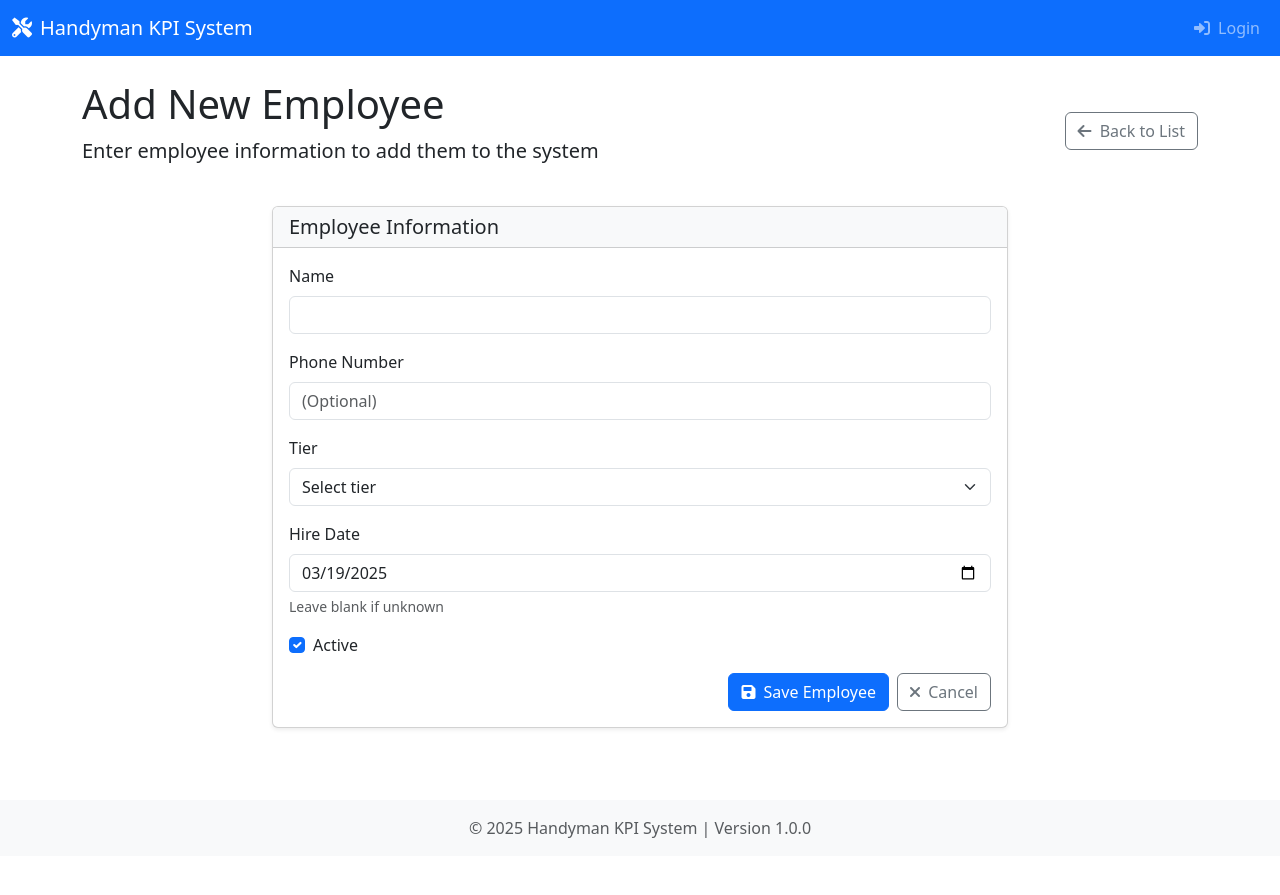
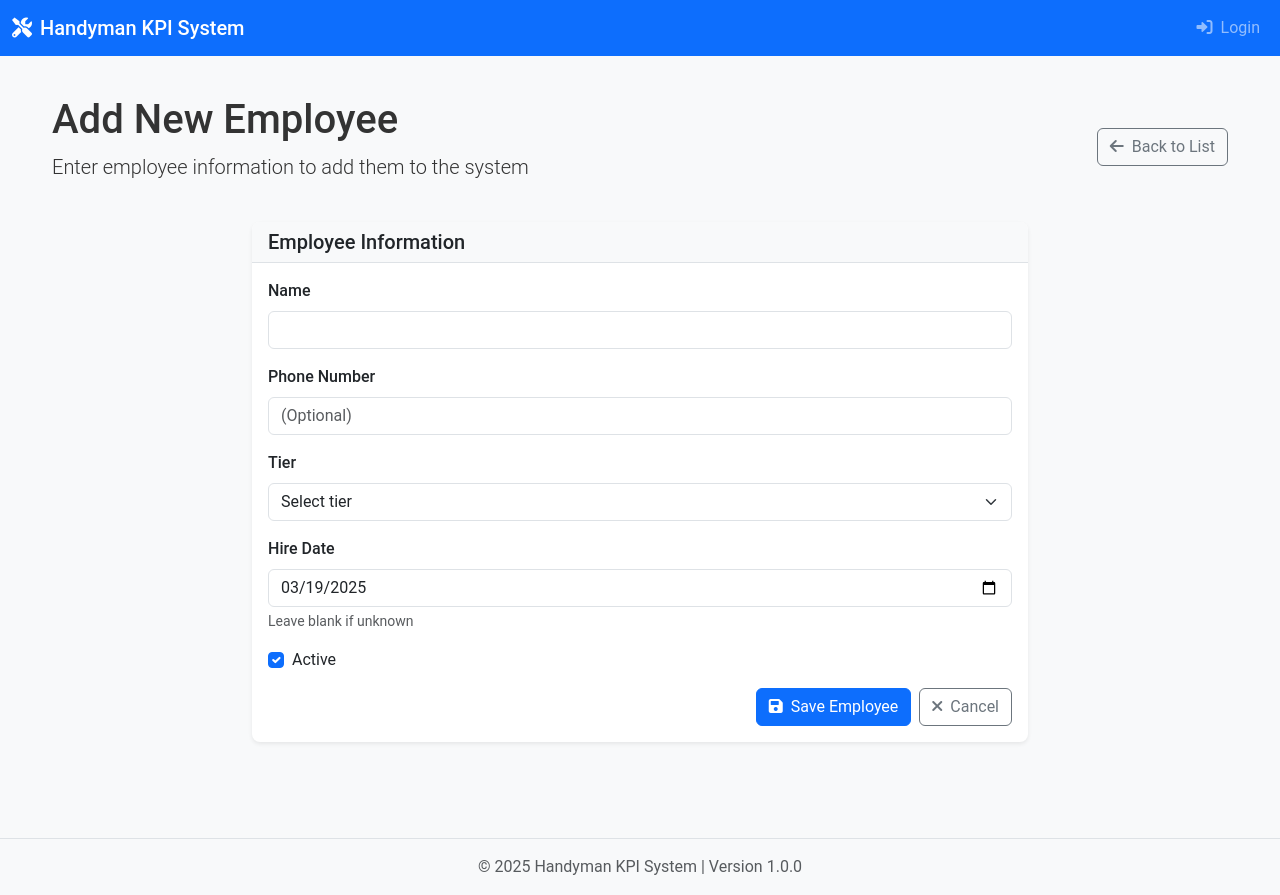
Before and after one commit to skunkbandit/handyman-kpi-system, a Flask app: page /employees/create in a window 1280 px wide. Before the commit the page ends 838 px from the top, so only its background shows below. Run offline with Flask 3, Linux system fonts and the light colour scheme; parts of the project's set-up code (start-up, migrations or seed data) failed here and were passed over; some libraries are stand-ins or nearby versions.

Commit message:
Add custom CSS styling for the KPI system

```diff
--- a/backend/app/static/css/style.css
+++ b/backend/app/static/css/style.css
@@ -1 +1,175 @@
-@import C:\Users\dtest\KPI Project\kpi-system\backend\app\static\css\style.css
+/*
+ * Handyman KPI System - Custom Styling
+ */
+
+/* General Styling */
+body {
+    font-family: 'Roboto', 'Helvetica Neue', Arial, sans-serif;
+    color: #333;
+    background-color: #f8f9fa;
+}
+
+.container {
+    max-width: 1200px;
+}
+
+/* Header */
+header {
+    margin-bottom: 1rem;
+}
+
+.navbar-brand {
+    font-weight: 500;
+}
+
+/* Card Styling */
+.card {
+    border-radius: 0.5rem;
+    border: none;
+    box-shadow: 0 0.125rem 0.25rem rgba(0, 0, 0, 0.075);
+    margin-bottom: 1.5rem;
+}
+
+.card-header {
+    border-top-left-radius: 0.5rem !important;
+    border-top-right-radius: 0.5rem !important;
+    background-color: #f8f9fa;
+    border-bottom: 1px solid #dee2e6;
+}
+
+/* Dashboard Styling */
+.dashboard-card {
+    transition: transform 0.2s ease;
+}
+
+.dashboard-card:hover {
+    transform: translateY(-5px);
+}
+
+.dashboard-card .card-body {
+    padding: 1.5rem;
+}
+
+.dashboard-card .icon {
+    font-size: 2.5rem;
+    margin-bottom: 1rem;
+    color: #0d6efd;
+}
+
+/* Skill rating stars */
+.rating-stars .fas {
+    color: #ffc107;
+}
+
+.rating-stars .far {
+    color: #e2e2e2;
+}
+
+/* Progress bars */
+.progress {
+    height: 10px;
+    border-radius: 5px;
+}
+
+.skill-progress-1 { background-color: #dc3545; }
+.skill-progress-2 { background-color: #fd7e14; }
+.skill-progress-3 { background-color: #ffc107; }
+.skill-progress-4 { background-color: #6c757d; }
+.skill-progress-5 { background-color: #28a745; }
+
+.progress-label {
+    font-size: 0.8rem;
+    font-weight: 500;
+}
+
+/* Tier badges */
+.tier-badge {
+    padding: 0.35em 0.65em;
+    border-radius: 0.25rem;
+    font-weight: 600;
+    font-size: 0.75em;
+    text-transform: uppercase;
+}
+
+.tier-apprentice {
+    background-color: #e9ecef;
+    color: #495057;
+}
+
+.tier-handyman {
+    background-color: #cfe2ff;
+    color: #084298;
+}
+
+.tier-craftsman {
+    background-color: #d1e7dd;
+    color: #0f5132;
+}
+
+.tier-master-craftsman {
+    background-color: #f8d7da;
+    color: #842029;
+}
+
+.tier-lead-craftsman {
+    background-color: #fff3cd;
+    color: #664d03;
+}
+
+/* Form styling */
+.form-label {
+    font-weight: 500;
+}
+
+.form-control:focus {
+    border-color: #86b7fe;
+    box-shadow: 0 0 0 0.25rem rgba(13, 110, 253, 0.25);
+}
+
+/* Table styling */
+.table {
+    margin-bottom: 0;
+}
+
+.table th {
+    font-weight: 600;
+    background-color: #f8f9fa;
+}
+
+/* Accordion styling */
+.accordion-button:focus {
+    box-shadow: 0 0 0 0.25rem rgba(13, 110, 253, 0.25);
+}
+
+/* Tool category icons */
+.tool-icon {
+    font-size: 1.5rem;
+    margin-right: 0.5rem;
+    color: #6c757d;
+}
+
+/* Chart container */
+.chart-container {
+    position: relative;
+    height: 300px;
+    width: 100%;
+}
+
+/* Footer */
+footer {
+    margin-top: 2rem;
+    padding: 1rem 0;
+    background-color: #f8f9fa;
+    border-top: 1px solid #dee2e6;
+}
+
+/* Responsive adjustments */
+@media (max-width: 768px) {
+    .card {
+        margin-bottom: 1rem;
+    }
+
+    .chart-container {
+        height: 250px;
+    }
+}
```
